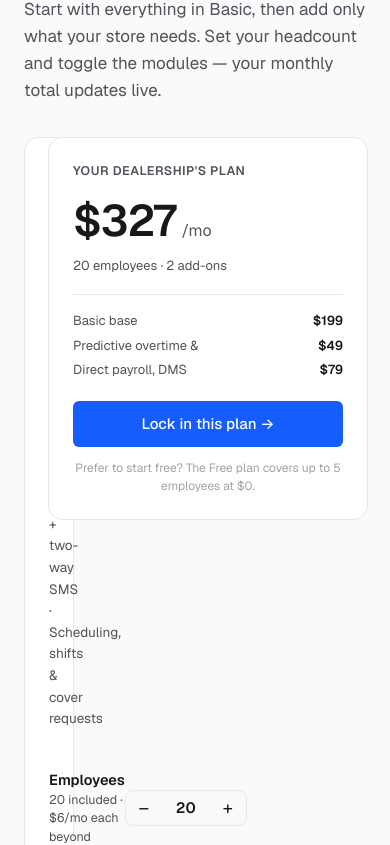
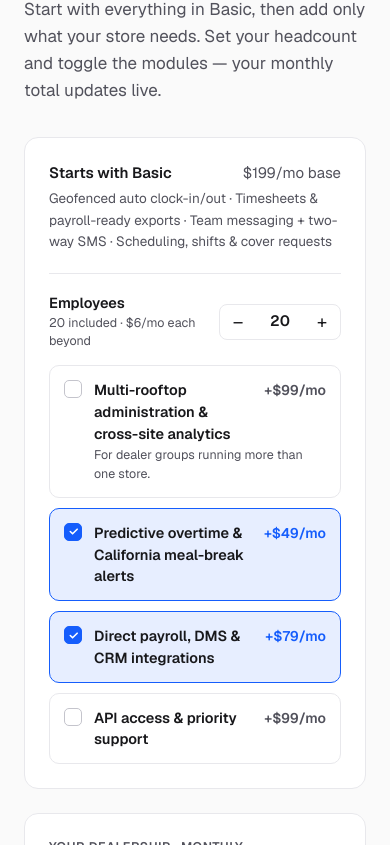
Before and after one commit to cheddarlebel-lab/circuit-coders, a Next.js app: page /proposal/1 in a window 390 px wide. Shown: the part 2099-2944 px from the top of the page. Built offline with nearby package versions, Linux system fonts and the light colour scheme.

Commit message:
Pricing builder polish: responsive grid, clean plan label, full line-item names

```diff
--- a/src/app/proposal/[product]/PricingBuilder.tsx
+++ b/src/app/proposal/[product]/PricingBuilder.tsx
@@ -43,7 +43,7 @@ export default function PricingBuilder({
   const card: CSSProperties = { border: `1px solid ${line}`, borderRadius: 14, background: '#fff' };
 
   return (
-    <div style={{ display: 'grid', gridTemplateColumns: 'minmax(0,1fr) 320px', gap: 24, alignItems: 'start' }}>
+    <div style={{ display: 'grid', gridTemplateColumns: 'repeat(auto-fit, minmax(300px, 1fr))', gap: 24, alignItems: 'start' }}>
       {/* Builder */}
       <div style={{ ...card, padding: 24 }}>
         <div style={{ display: 'flex', alignItems: 'baseline', justifyContent: 'space-between', marginBottom: 4 }}>
@@ -106,7 +106,7 @@ export default function PricingBuilder({
       {/* Live total */}
       <div style={{ ...card, padding: 24, position: 'sticky', top: 20 }}>
         <div style={{ fontSize: 12.5, letterSpacing: '0.04em', textTransform: 'uppercase', color: body, fontWeight: 600 }}>
-          {dealer}&apos;s plan
+          {dealer} · monthly
         </div>
         <div style={{ display: 'flex', alignItems: 'baseline', gap: 6, margin: '8px 0 2px' }}>
           <span style={{ fontSize: 44, fontWeight: 600, letterSpacing: '-0.03em', color: ink }}>${total}</span>
@@ -118,7 +118,7 @@ export default function PricingBuilder({
         <div style={{ borderTop: `1px solid ${line}`, paddingTop: 14, fontSize: 13, color: body, lineHeight: 1.9 }}>
           <Row l={`${pricing.baseLabel} base`} r={`$${pricing.basePrice}`} />
           {seatCost > 0 && <Row l={`${extraSeats} extra employees`} r={`$${seatCost}`} />}
-          {addOns.map(m => <Row key={m.id} l={m.label.split(' ').slice(0, 3).join(' ')} r={`$${m.price}`} />)}
+          {addOns.map(m => <Row key={m.id} l={m.label} r={`$${m.price}`} />)}
         </div>
         <a href={mailto} style={{
           display: 'flex', alignItems: 'center', justifyContent: 'center', gap: 8, marginTop: 18,
```
